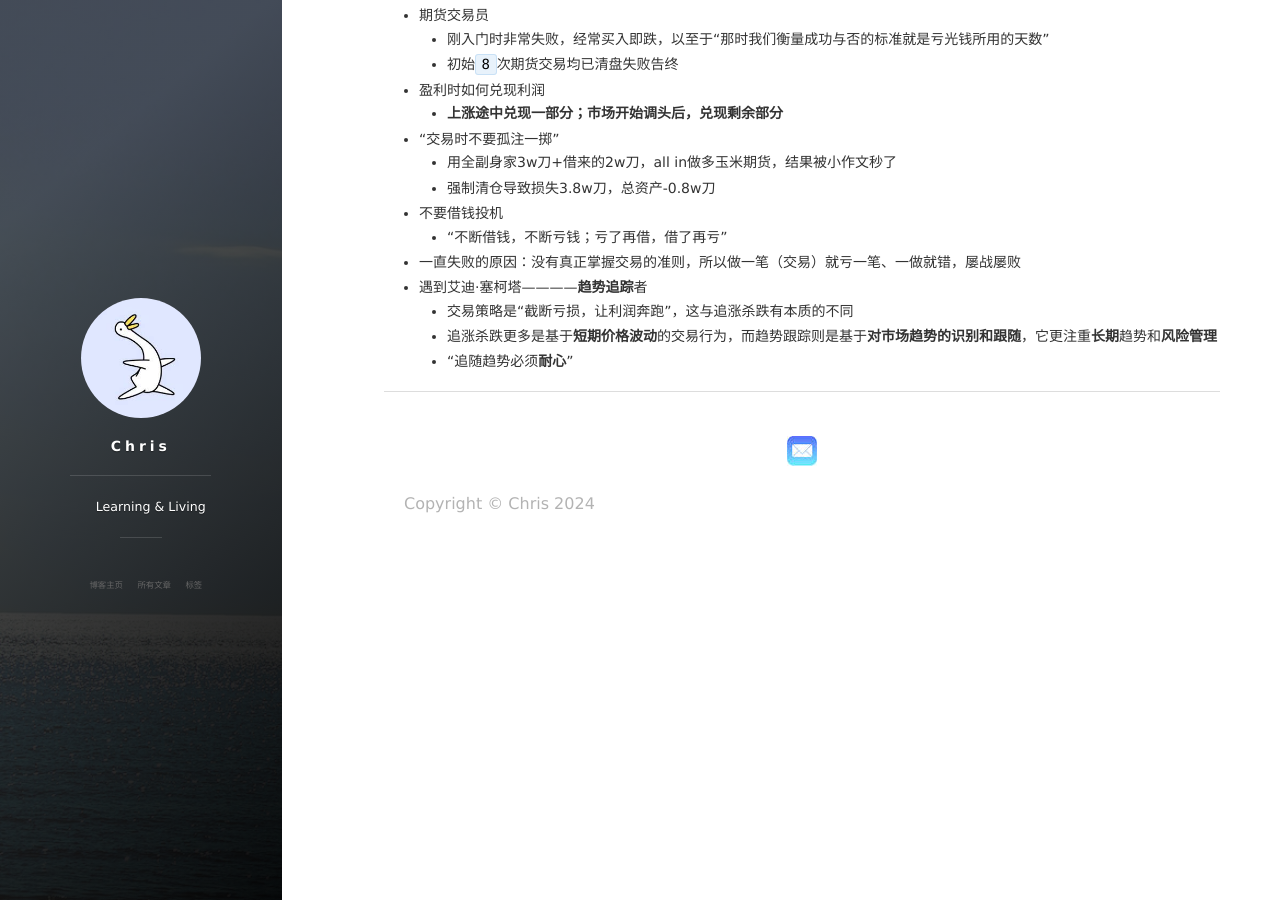
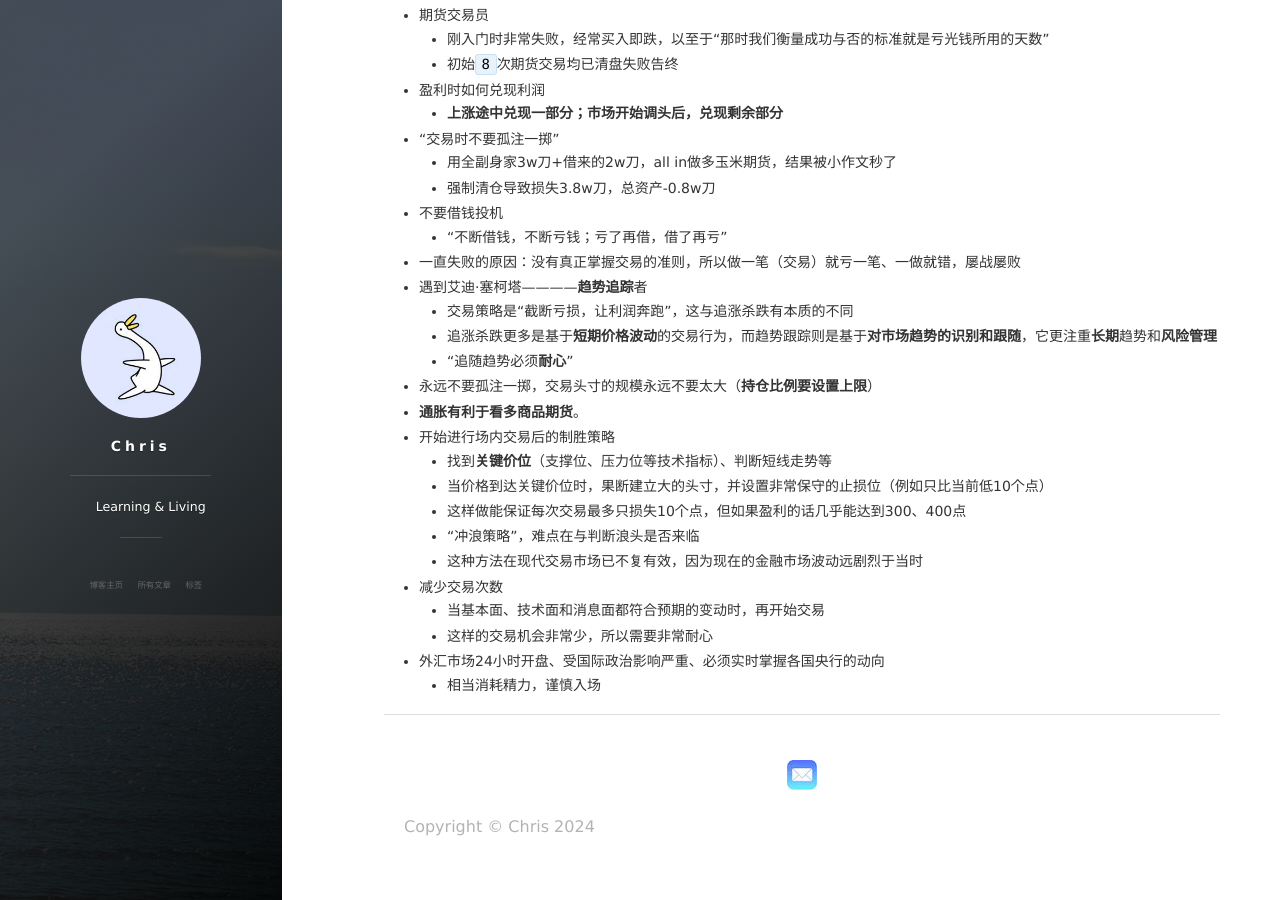
Before and after one commit to CHRisXman/CHRisXman.github.io, a Jekyll site: the page built from _posts/2024-10-29-note-book-market-wizards.md, in a window 1280 px wide and 900 px high, scrolled down 3292 px. Built offline with Jekyll 4.4.1, drawn with Linux system fonts in a browser that asks for light colours; nearby versions of some CDN libraries.

Commit message:
update post

```diff
--- a/_posts/2024-10-29-note-book-market-wizards.md
+++ b/_posts/2024-10-29-note-book-market-wizards.md
@@ -130,3 +130,16 @@ category: 财经
     - 交易策略是“截断亏损，让利润奔跑”，这与追涨杀跌有本质的不同
     - 追涨杀跌更多是基于**短期价格波动**的交易行为，而趋势跟踪则是基于**对市场趋势的识别和跟随**，它更注重**长期**趋势和**风险管理**
     - “追随趋势必须**耐心**”
++ 永远不要孤注一掷，交易头寸的规模永远不要太大（**持仓比例要设置上限**）
++ **通胀有利于看多商品期货**。
++ 开始进行场内交易后的制胜策略
+    - 找到**关键价位**（支撑位、压力位等技术指标）、判断短线走势等
+    - 当价格到达关键价位时，果断建立大的头寸，并设置非常保守的止损位（例如只比当前低10个点）
+    - 这样做能保证每次交易最多只损失10个点，但如果盈利的话几乎能达到300、400点
+    - “冲浪策略”，难点在与判断浪头是否来临
+    - 这种方法在现代交易市场已不复有效，因为现在的金融市场波动远剧烈于当时
++ 减少交易次数
+    - 当基本面、技术面和消息面都符合预期的变动时，再开始交易
+    - 这样的交易机会非常少，所以需要非常耐心
++ 外汇市场24小时开盘、受国际政治影响严重、必须实时掌握各国央行的动向
+    - 相当消耗精力，谨慎入场
```
